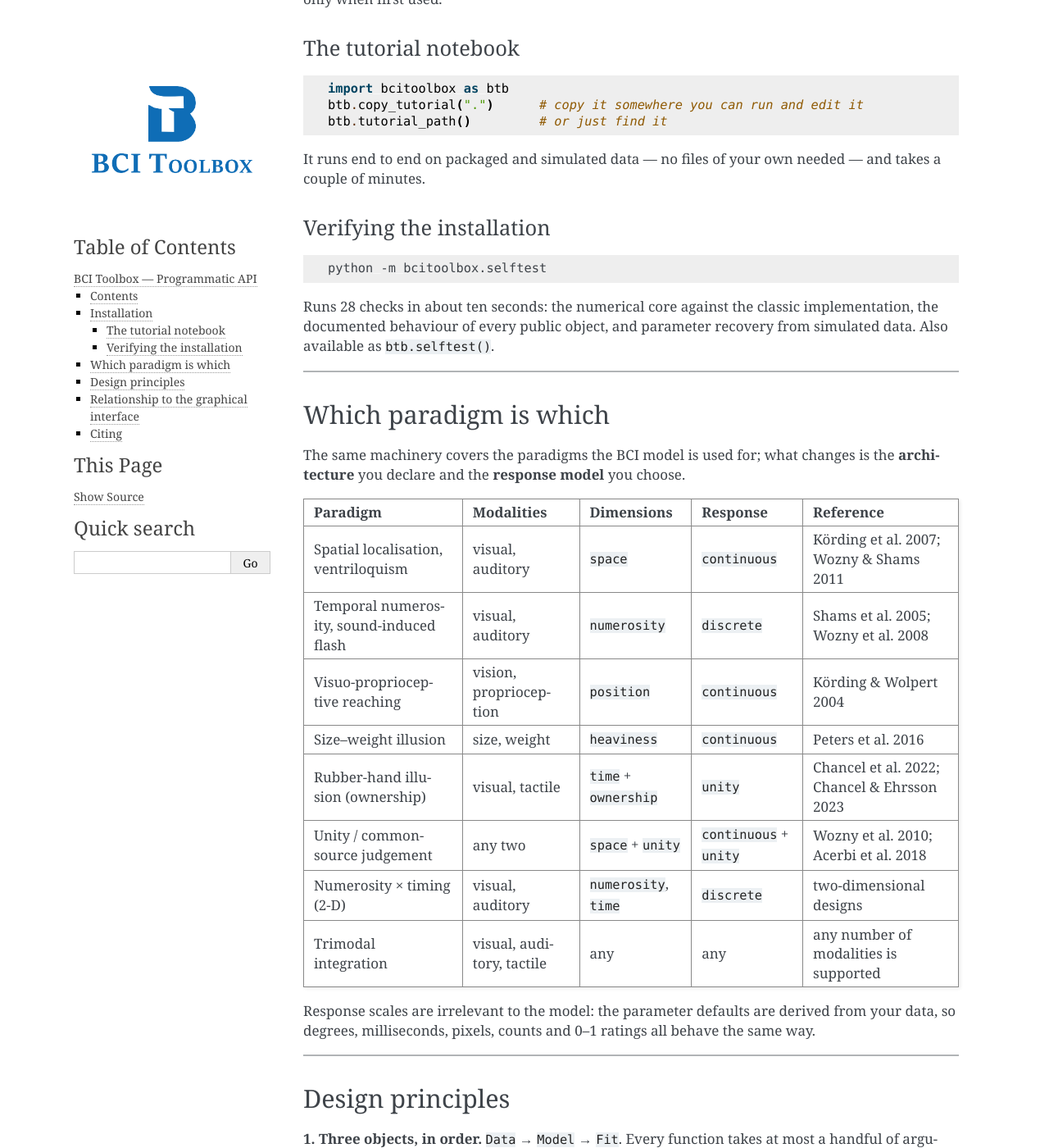
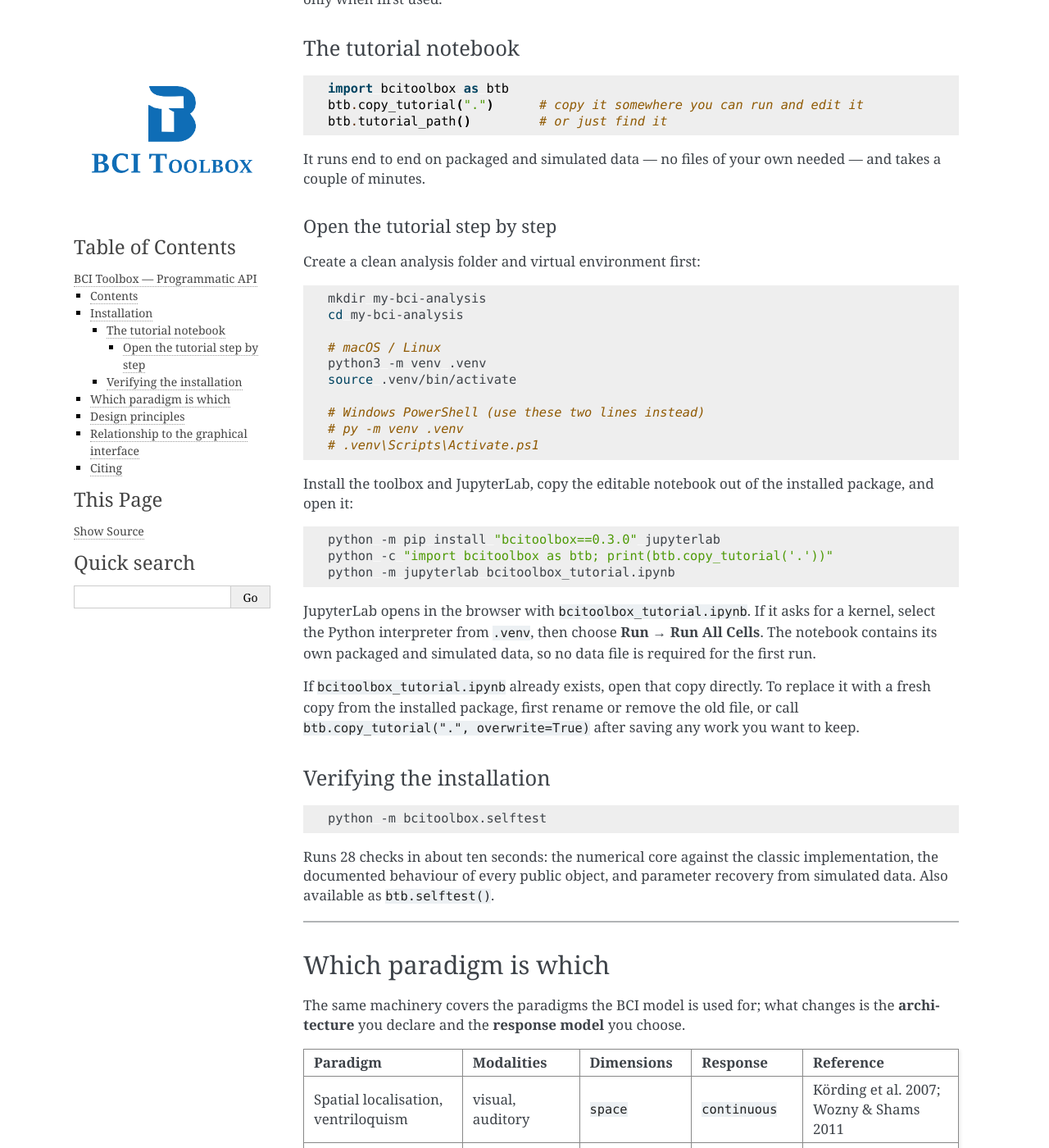
Before and after one commit to evans1112/bcitoolboxrmd, a Sphinx documentation site: the page built from docs/programmatic/index.md, in a window 1280 px wide and 1400 px high, scrolled down 1511 px. Shown: the whole window at 82% size. Built offline with Sphinx 7.4.7, drawn with Linux system fonts in a browser that asks for light colours.

Commit message:
Document how to open the tutorial notebook

````diff
--- a/docs/programmatic/index.md
+++ b/docs/programmatic/index.md
@@ -89,6 +89,42 @@ btb.tutorial_path()         # or just find it
 It runs end to end on packaged and simulated data — no files of your own
 needed — and takes a couple of minutes.
 
+#### Open the tutorial step by step
+
+Create a clean analysis folder and virtual environment first:
+
+```bash
+mkdir my-bci-analysis
+cd my-bci-analysis
+
+# macOS / Linux
+python3 -m venv .venv
+source .venv/bin/activate
+
+# Windows PowerShell (use these two lines instead)
+# py -m venv .venv
+# .venv\Scripts\Activate.ps1
+```
+
+Install the toolbox and JupyterLab, copy the editable notebook out of the
+installed package, and open it:
+
+```bash
+python -m pip install "bcitoolbox==0.3.0" jupyterlab
+python -c "import bcitoolbox as btb; print(btb.copy_tutorial('.'))"
+python -m jupyterlab bcitoolbox_tutorial.ipynb
+```
+
+JupyterLab opens in the browser with `bcitoolbox_tutorial.ipynb`. If it asks
+for a kernel, select the Python interpreter from `.venv`, then choose
+**Run → Run All Cells**. The notebook contains its own packaged and simulated
+data, so no data file is required for the first run.
+
+If `bcitoolbox_tutorial.ipynb` already exists, open that copy directly. To
+replace it with a fresh copy from the installed package, first rename or remove
+the old file, or call `btb.copy_tutorial(".", overwrite=True)` after saving any
+work you want to keep.
+
 ### Verifying the installation
 
 ```bash
````
